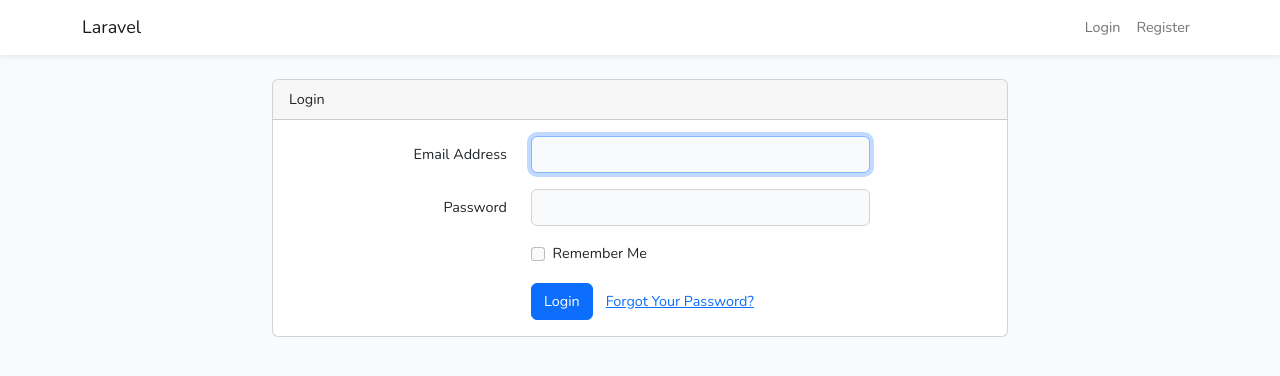
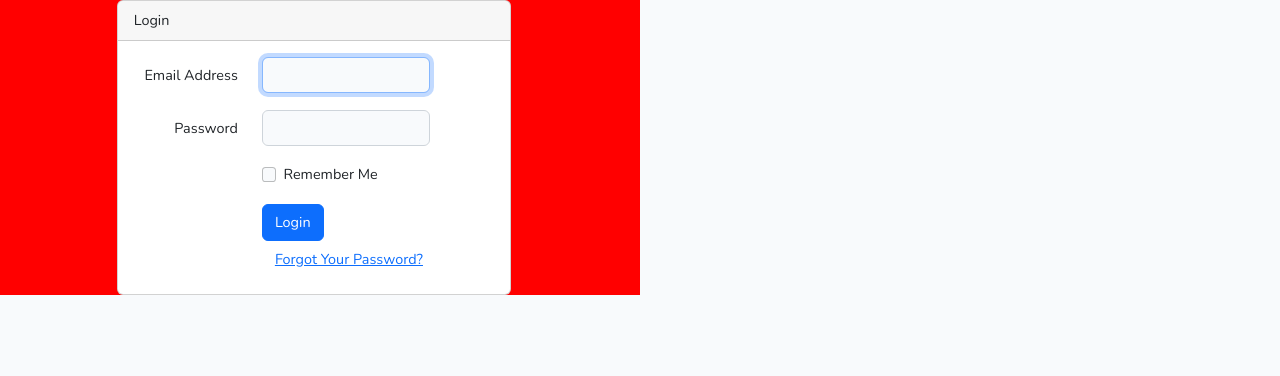
Before and after one commit to yhyh08/Promocode-Mgmt, a Laravel app: page /login in a window 1280 px wide. Shown: the top 376 px of the page. Run offline with Laravel 10, Linux system fonts and the light colour scheme; style sheets or scripts are compiled from the project's sources.

Commit message:
add login layout

```diff
--- a/config/app.php
+++ b/config/app.php
@@ -16,7 +16,7 @@ return [
     |
     */
 
-    'name' => env('APP_NAME', 'Laravel'),
+    'name' => env('APP_NAME', 'Promocode_Managenment_System'),
 
     /*
     |--------------------------------------------------------------------------
--- a/resources/css/app.css
+++ b/resources/css/app.css
@@ -0,0 +1,3 @@
+.clr{
+    background-color:red;
+}
--- a/resources/views/auth/login.blade.php
+++ b/resources/views/auth/login.blade.php
@@ -1,4 +1,4 @@
-@extends('layouts.app')
+@extends('layouts.authLayout')
 
 @section('content')
 <div class="container">
--- a/resources/views/layouts/app.blade.php
+++ b/resources/views/layouts/app.blade.php
@@ -7,7 +7,9 @@
     <!-- CSRF Token -->
     <meta name="csrf-token" content="{{ csrf_token() }}">
 
-    <title>{{ config('app.name', 'Laravel') }}</title>
+    <title>{{ config('app.name') }}</title>
+    <link rel="stylesheet" href="https://cdn.jsdelivr.net/npm/bootstrap@4.6.2/dist/css/bootstrap.min.css" integrity="sha384-xOolHFLEh07PJGoPkLv1IbcEPTNtaed2xpHsD9ESMhqIYd0nLMwNLD69Npy4HI+N" crossorigin="anonymous">
+    {{-- <link href="{{ asset('img/sitelogo.png')}}" rel="stylesheet"> --}}
 
     <!-- Fonts -->
     <link rel="dns-prefetch" href="//fonts.bunny.net">
@@ -21,7 +23,7 @@
         <nav class="navbar navbar-expand-md navbar-light bg-white shadow-sm">
             <div class="container">
                 <a class="navbar-brand" href="{{ url('/') }}">
-                    {{ config('app.name', 'Laravel') }}
+                    <img src="{{ asset('img/logo.png') }}" width="200px" class="img-fluid" alt="">
                 </a>
                 <button class="navbar-toggler" type="button" data-bs-toggle="collapse" data-bs-target="#navbarSupportedContent" aria-controls="navbarSupportedContent" aria-expanded="false" aria-label="{{ __('Toggle navigation') }}">
                     <span class="navbar-toggler-icon"></span>
--- /dev/null
+++ b/resources/views/layouts/authLayout.blade.php
@@ -0,0 +1,51 @@
+<!doctype html>
+<html lang="{{ str_replace('_', '-', app()->getLocale()) }}">
+<head>
+    <meta charset="utf-8">
+    <meta name="viewport" content="width=device-width, initial-scale=1">
+
+    <!-- CSRF Token -->
+    <meta name="csrf-token" content="{{ csrf_token() }}">
+
+    <title>{{ config('app.name') }}</title>
+    <link rel="stylesheet" href="https://cdn.jsdelivr.net/npm/bootstrap@4.6.2/dist/css/bootstrap.min.css" integrity="sha384-xOolHFLEh07PJGoPkLv1IbcEPTNtaed2xpHsD9ESMhqIYd0nLMwNLD69Npy4HI+N" crossorigin="anonymous">
+    {{-- <link href="{{ asset('img/sitelogo.png')}}" rel="stylesheet"> --}}
+
+    <!-- Fonts -->
+    <link rel="dns-prefetch" href="//fonts.bunny.net">
+    <link href="https://fonts.bunny.net/css?family=Nunito" rel="stylesheet">
+
+    <!-- Scripts -->
+    @vite(['resources/sass/app.scss', 'resources/js/app.js'])
+</head>
+
+<style>
+.clr{
+  background-color: red;
+}
+</style>
+
+<body>
+<div>
+  <div class="row align-items-start">
+    <div class="col-6 clr">
+      @yield('content')
+    </div>
+
+    <div class="col-6" >
+      <div style="background-image: url('img_girl.jpg');">
+        {{-- <img src="{{ asset('img/logo.png') }}"class="img-fluid" alt=""> --}}
+      </div>
+    </div>
+  </div>
+</div>
+</body>
+</html>
+
+    {{-- background: linear-gradient(
+    to right,
+    #ffffff 0%,
+    #ffffff 50%,
+    red 50%,
+    red 100%
+  ); --}}
--- a/routes/web.php
+++ b/routes/web.php
@@ -17,6 +17,10 @@ Route::get('/', function () {
     return view('welcome');
 });
 
+Route::get('/authLayout', function () {
+    return view('auth/authLayout');
+});
+
 Auth::routes();
 
 Route::get('/home', [App\Http\Controllers\HomeController::class, 'index'])->name('home');
```
Also changed, not shown: public/img/logo.png (added), public/img/sitelogo.png (added).
